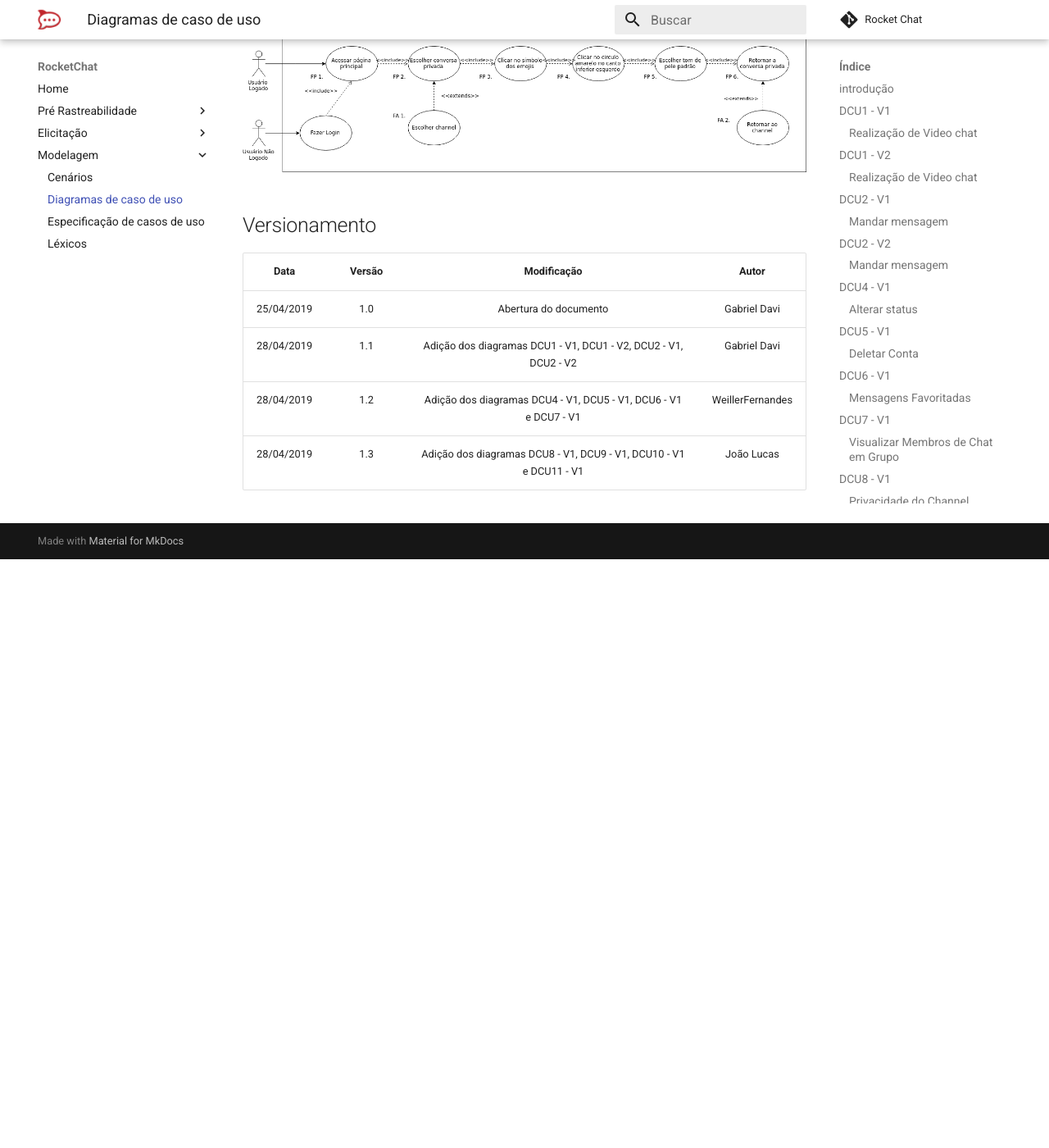
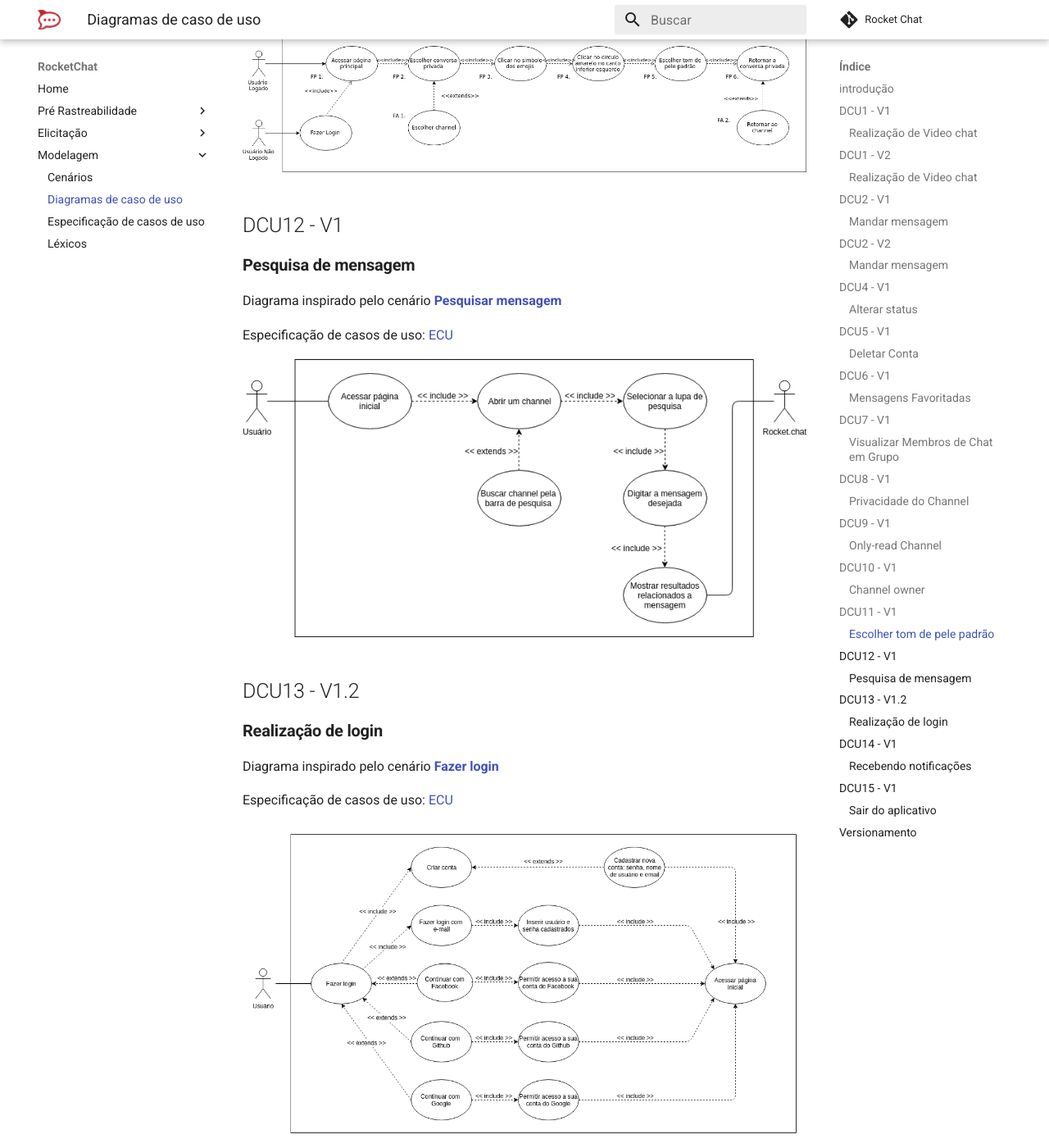
Before and after one commit to MarcosNBJ/2019.1-RocketChat, an MkDocs documentation site: the page built from docs/Modelagem/diagramas.md, in a window 1280 px wide and 1400 px high, scrolled down 6711 px. Shown: the whole window at 82% size. Built offline with MkDocs 1.6.1 and Material for MkDocs 9.7.7, drawn with Linux system fonts in a browser that asks for light colours; comment, search, counter and statistics services are not loaded; before the commit the page ends 7393 px from its top, so only the background shows below that; some of the changed text lies outside the part shown.

Commit message:
Adding user cases 12-15

```diff
--- a/docs/Modelagem/diagramas.md
+++ b/docs/Modelagem/diagramas.md
@@ -100,6 +100,38 @@
 
 ![DCU11](../img/Modelagem/tom-pele.png)
 
+## DCU12 - V1
+### **Pesquisa de mensagem**
+Diagrama inspirado pelo cenário **[Pesquisar mensagem](cenarios.md#c17)**
+
+Especificação de casos de uso: [ECU]()
+
+![DCU-1](../img/Modelagem/uc_pesquisar_mensagem_v1.png)
+
+## DCU13 - V1.2
+### **Realização de login**
+Diagrama inspirado pelo cenário **[Fazer login](cenarios.md#18)**
+
+Especificação de casos de uso: [ECU]()
+
+![DCU-1](../img/Modelagem/uc_fazer_login_v1.png)
+
+## DCU14 - V1
+### **Recebendo notificações**
+Diagrama inspirado pelo cenário **[Receber notificações](cenarios.md#c19)**
+
+Especificação de casos de uso: [ECU]()
+
+![DCU-1](../img/Modelagem/uc_receber_notificacao_v1.png)
+
+## DCU15 - V1
+### **Sair do aplicativo**
+Diagrama inspirado pelo cenário **[Sair do Rocket.chat](cenarios.md#c20)**
+
+Especificação de casos de uso: [ECU]()
+
+![DCU-1](../img/Modelagem/uc_sair_app_v1.png)
+
 ## Versionamento
 
 | Data | Versão | Modificação | Autor |
@@ -108,3 +140,4 @@
 | 28/04/2019 | 1.1 | Adição dos diagramas DCU1 - V1, DCU1 - V2, DCU2 - V1, DCU2 - V2 | Gabriel Davi|
 | 28/04/2019 | 1.2 | Adição dos diagramas DCU4 - V1, DCU5 - V1, DCU6 - V1 e DCU7 - V1 | WeillerFernandes |
 | 28/04/2019 | 1.3 | Adição dos diagramas DCU8 - V1, DCU9 - V1, DCU10 - V1 e DCU11 - V1 | João Lucas |
+| 28/04/2019 | 1.4 | Adição dos diagramas DCU12 - DCU15 | André Lucas |
```
Also changed, not shown: docs/img/Modelagem/uc_fazer_login_v1.png (added), docs/img/Modelagem/uc_pesquisar_mensagem_v1.png (added), docs/img/Modelagem/uc_receber_notificacao_v1.png (added), docs/img/Modelagem/uc_sair_app_v1.png (added).
